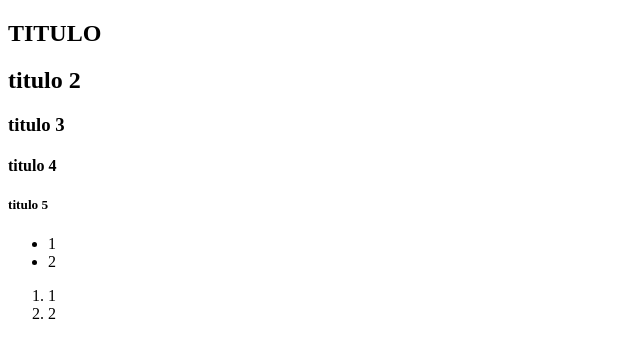
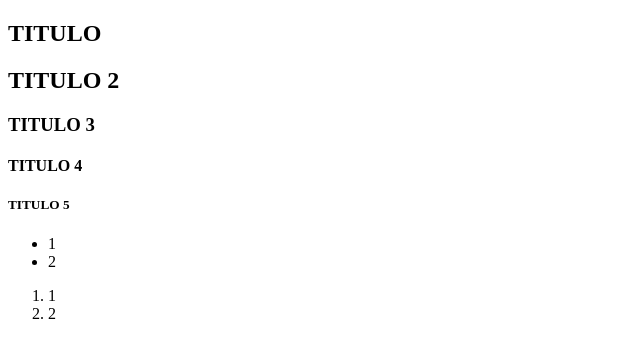
Before and after one commit to Joseh3/pachaqtec2, a plain HTML site: page index.html in a window 1280 px wide. Shown: the whole page, without its empty margins (0-640 px from the left). Drawn offline with Linux system fonts and the light colour scheme.

Commit message:
mensaje de tags enviado

```diff
--- a/index.html
+++ b/index.html
@@ -9,10 +9,10 @@
     <body>
     <section>
     <h1> TITULO </h1>
-    <H2> titulo 2 </H2>
-    <h3> titulo 3</h3>
-    <h4> titulo 4</h4>
-    <h5> titulo 5</h5>
+    <h2> TITULO 2 </h2>
+    <h3> TITULO 3</h3>
+    <h4> TITULO 4</h4>
+    <h5> TITULO 5</h5>
     </section>
     <section>
         <ul>
```
Also changed, not shown: tags.html (added).
